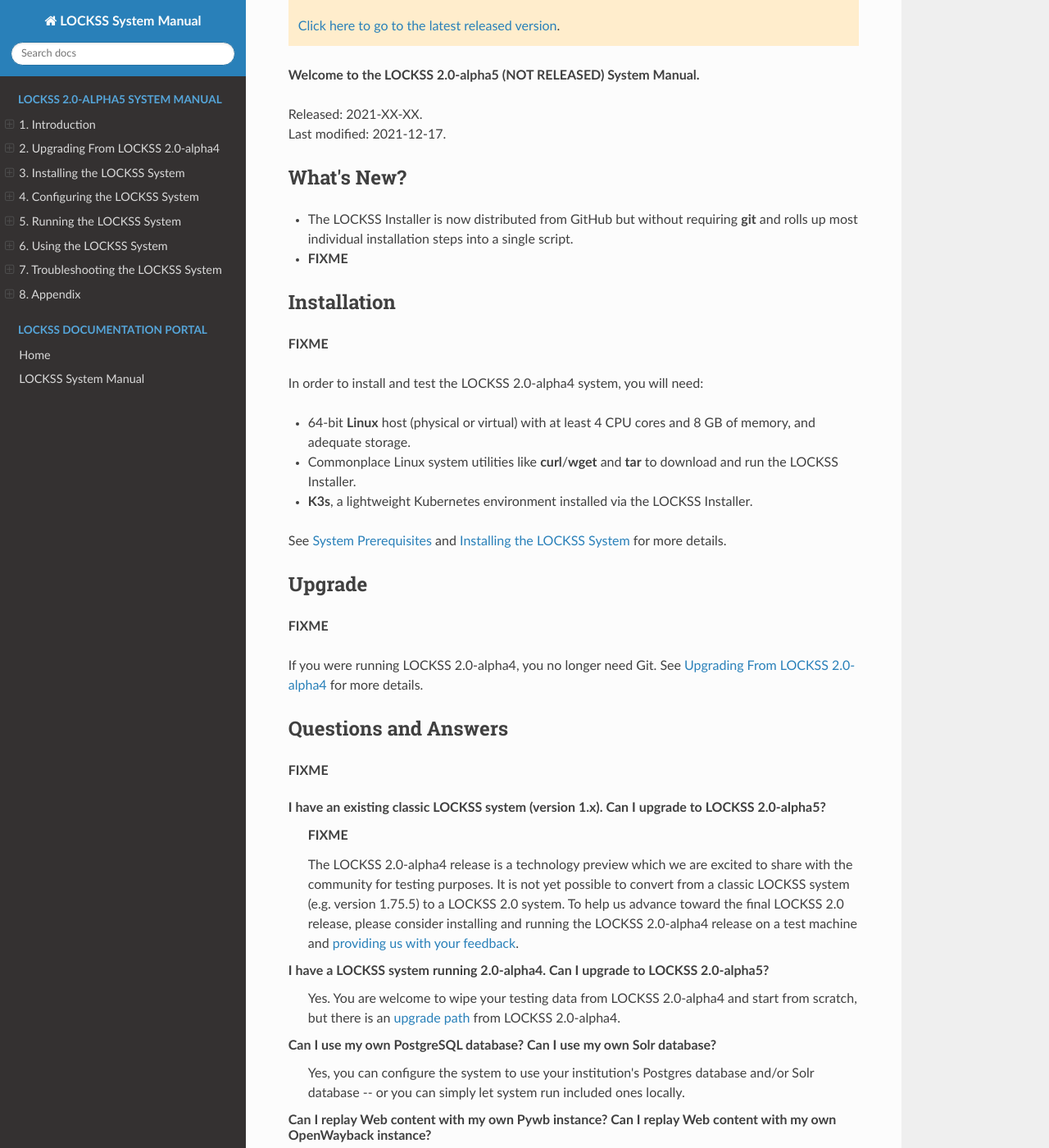
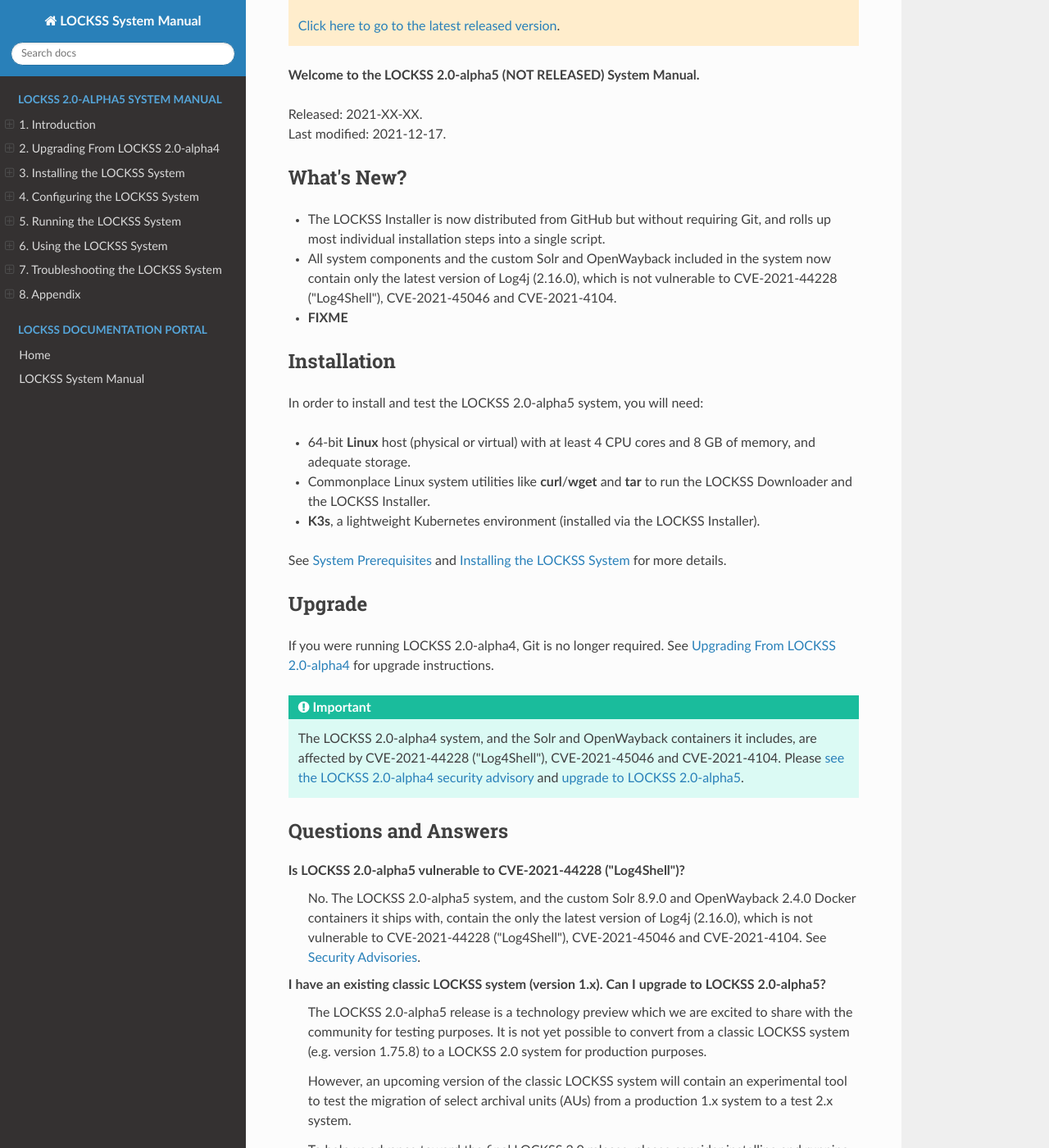
Before and after one commit to lockss/lockss-rtd-manual, a Sphinx documentation site: the page built from docs/index.rst, in a window 1280 px wide and 1400 px high, scrolled down 439 px. Shown: the whole window at 82% size. Built offline with Sphinx 7.4.7 and the Read the Docs theme 2.0.0, drawn with Linux system fonts in a browser that asks for light colours; some of the changed text lies outside the part shown.

Commit message:
Resolve FIXMEs on front page. Add security-related messaging about 2.0-alpha4 and Log4j. Only the roll up release notes are missing from the front page.

```diff
--- a/docs/index.rst
+++ b/docs/index.rst
@@ -27,7 +35,9 @@ LOCKSS 2.0-alpha5 (NOT RELEASED) System Manual
    What's New?
    -----------
 
-   *  The LOCKSS Installer is now distributed from GitHub but without requiring :program:`git` and rolls up most individual installation steps into a single script.
+   *  The LOCKSS Installer is now distributed from GitHub but without requiring Git, and rolls up most individual installation steps into a single script.
+
+   *  All system components and the custom Solr and OpenWayback included in the system now contain only the latest version of Log4j (2.16.0), which is not vulnerable to CVE-2021-44228 ("Log4Shell"), CVE-2021-45046 and CVE-2021-4104.
 
    *  **FIXME**
 
@@ -35,15 +45,13 @@ LOCKSS 2.0-alpha5 (NOT RELEASED) System Manual
    Installation
    ------------
 
-   **FIXME**
-
-   In order to install and test the LOCKSS 2.0-alpha4 system, you will need:
+   In order to install and test the LOCKSS 2.0-alpha5 system, you will need:
 
    *  64-bit **Linux** host (physical or virtual) with at least 4 CPU cores and 8 GB of memory, and adequate storage.
 
-   *  Commonplace Linux system utilities like :program:`curl`/:program:`wget` and :program:`tar` to download and run the LOCKSS Installer.
+   *  Commonplace Linux system utilities like :program:`curl`/:program:`wget` and :program:`tar` to run the LOCKSS Downloader and the LOCKSS Installer.
 
-   *  **K3s**, a lightweight Kubernetes environment installed via the LOCKSS Installer.
+   *  **K3s**, a lightweight Kubernetes environment (installed via the LOCKSS Installer).
 
    See :doc:`/introduction/prerequisites` and :doc:`/installing/index` for more details.
 
@@ -51,20 +59,25 @@ LOCKSS 2.0-alpha5 (NOT RELEASED) System Manual
    Upgrade
    -------
 
-   **FIXME**
+   If you were running LOCKSS 2.0-alpha4, Git is no longer required. See :doc:`/upgrading/index` for upgrade instructions.
 
-   If you were running LOCKSS 2.0-alpha4, you no longer need Git. See :doc:`upgrading/index` for more details.
+   .. important::
+
+      The LOCKSS 2.0-alpha4 system, and the Solr and OpenWayback containers it includes, are affected by CVE-2021-44228 ("Log4Shell"), CVE-2021-45046 and CVE-2021-4104. Please `see the LOCKSS 2.0-alpha4 security advisory </projects/manual/en/2.0-alpha4/appendix/security>`_ and :doc:`upgrade to LOCKSS 2.0-alpha5 </upgrading/index>`.
 
    ---------------------
    Questions and Answers
    ---------------------
 
-   **FIXME**
+   Is LOCKSS 2.0-alpha5 vulnerable to CVE-2021-44228 ("Log4Shell")?
+      No. The LOCKSS 2.0-alpha5 system, and the custom Solr 8.9.0 and OpenWayback 2.4.0 Docker containers it ships with, contain the only the latest version of Log4j (2.16.0), which is not vulnerable to CVE-2021-44228 ("Log4Shell"), CVE-2021-45046 and CVE-2021-4104. See :doc:`/appendix/security`.
 
    I have an existing classic LOCKSS system (version 1.x). Can I upgrade to LOCKSS 2.0-alpha5?
-      **FIXME**
+      The LOCKSS 2.0-alpha5 release is a technology preview which we are excited to share with the community for testing purposes. It is not yet possible to convert from a classic LOCKSS system (e.g. version 1.75.8) to a LOCKSS 2.0 system for production purposes.
 
-      The LOCKSS 2.0-alpha4 release is a technology preview which we are excited to share with the community for testing purposes. It is not yet possible to convert from a classic LOCKSS system (e.g. version 1.75.5) to a LOCKSS 2.0 system. To help us advance toward the final LOCKSS 2.0 release, please consider installing and running the LOCKSS 2.0-alpha4 release on a test machine and :ref:`providing us with your feedback <Contact Us>`.
+      However, an upcoming version of the classic LOCKSS system will contain an experimental tool to test the migration of select archival units (AUs) from a production 1.x system to a test 2.x system.
+
+      To help us advance toward the final LOCKSS 2.0 release, please consider installing and running the LOCKSS 2.0-alpha5 release on a test machine and :ref:`providing us with your feedback <Contact Us>`.
 
    I have a LOCKSS system running 2.0-alpha4. Can I upgrade to LOCKSS 2.0-alpha5?
       Yes. You are welcome to wipe your testing data from LOCKSS 2.0-alpha4 and start from scratch, but there is an :ref:`upgrade path <Upgrade>` from LOCKSS 2.0-alpha4.
@@ -72,8 +85,12 @@ LOCKSS 2.0-alpha5 (NOT RELEASED) System Manual
    Can I use my own PostgreSQL database? Can I use my own Solr database?
       Yes, you can configure the system to use your institution's Postgres database and/or Solr database -- or you can simply let system run included ones locally.
 
+      Please note that as of this writing, only Solr 8.11.1 is not vulnerable to CVE-2021-44228 ("Log4Shell") and CVE-2021-45046. If you choose to run an external Solr database, you are responsible for ensuring it is not vulnerable.
+
    Can I replay Web content with my own Pywb instance? Can I replay Web content with my own OpenWayback instance?
       Yes, you can configure your own Pywb instance and/or OpenWayback instance to connect directly to the LOCKSS Repository Service -- or you can let the system run included ones locally, or you can choose not to run any Web replay engine at all.
+
+      Please note that as of this writing, OpenWayback is vulnerable to CVE-2021-44228 ("Log4Shell") and CVE-2021-45046. If you choose to run an external OpenWayback replay engine, you are responsible for ensuring it is not vulnerable.
 
    ----------
    Contact Us
```
Also changed, not shown: other parts of docs/index.rst (+8 -0 lines).
